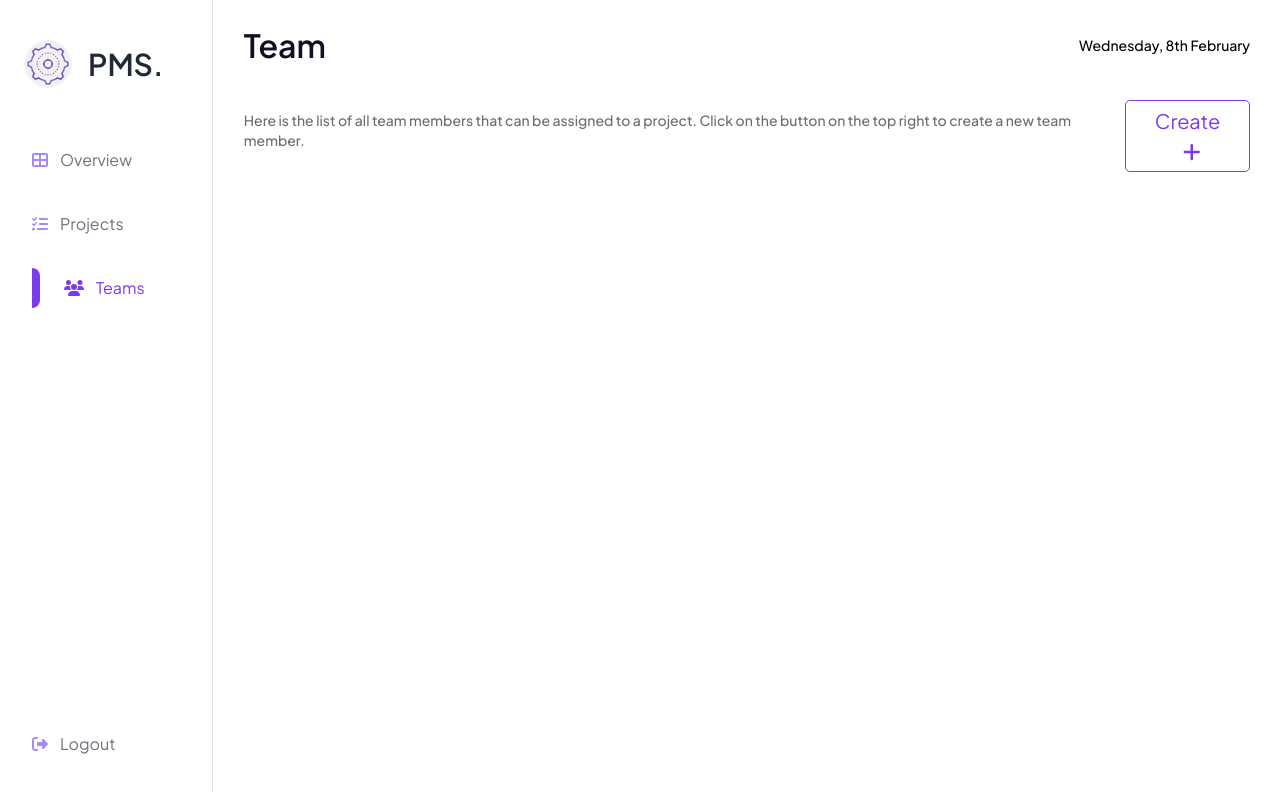
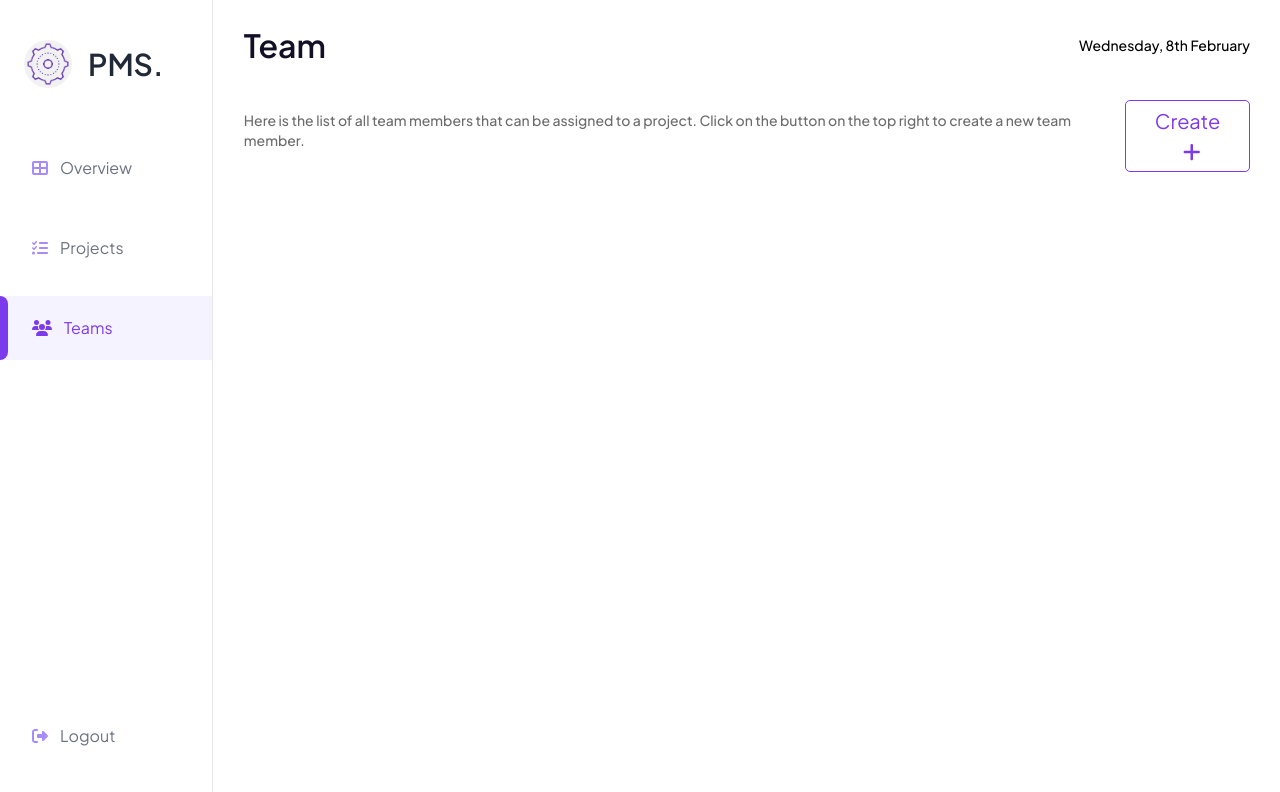
Before and after one commit to Kaykeks1/pms-ui, a Next.js app: page /team in a window 1280 px wide. Shown: the top 792 px of the page. Built offline with nearby package versions, Linux system fonts and the light colour scheme; sample sign-in values are in the browser's storage.

Commit message:
sidebar design improvement

```diff
--- a/components/sidebar/Sidebar.tsx
+++ b/components/sidebar/Sidebar.tsx
@@ -27,29 +27,29 @@ const Sidebar = () => {
     <div className="flex flex-col h-9/10 justify-between">
         <div className="flex flex-col">
             <Link
-                className={`flex py-1 my-2 h-12 ml-8 w-full group hover:ml-0${router.pathname == "/overview" && ' ml-0 before:p-1 before:mr-6 before:rounded-tr-lg before:rounded-br-lg before:bg-violet-600'}`}
+                className={`flex my-2 h-16 pl-8 w-full group hover:ml-0${router.pathname == "/overview" && ' ml-0 before:-ml-8 before:p-1 before:mr-6 before:rounded-tr-lg before:rounded-br-lg before:bg-violet-600 bg-violet-50'}`}
                 href="/overview"
             >
-                <FontAwesomeIcon icon={faThLarge} className={`text-violet-400 self-center mr-3 ${router.pathname == "/overview" ? 'text-violet-600' : 'group-hover:text-violet-600'}`} />
-                <p className={`text-gray-500 self-center ${router.pathname == "/overview" ? 'text-violet-600' : 'group-hover:text-violet-600'}`}>Overview</p>
+                <FontAwesomeIcon icon={faThLarge} className={`self-center mr-3 ${router.pathname == "/overview" ? 'text-violet-600' : 'text-violet-400 group-hover:text-violet-600'}`} />
+                <p className={`self-center ${router.pathname == "/overview" ? 'text-violet-600' : 'text-gray-500 group-hover:text-violet-600'}`}>Overview</p>
             </Link>
             <Link
-                className={`flex py-1 my-2 h-12 ml-8 w-full group hover:ml-0${router.pathname == "/projects" && ' ml-0 before:p-1 before:mr-6 before:rounded-tr-lg before:rounded-br-lg before:bg-violet-600'}`}
+                className={`flex my-2 h-16 pl-8 w-full group hover:ml-0${router.pathname == "/projects" && ' ml-0 before:-ml-8 before:p-1 before:mr-6 before:rounded-tr-lg before:rounded-br-lg before:bg-violet-600 bg-violet-50'}`}
                 href="/projects"
             >
-                <FontAwesomeIcon icon={faTasks} className={`text-violet-400 self-center mr-3 ${router.pathname == "/projects" ? 'text-violet-600' : 'group-hover:text-violet-600'}`} />
-                <p className={`text-gray-500 self-center ${router.pathname == "/projects" ? 'text-violet-600' : 'group-hover:text-violet-600'}`}>Projects</p>
+                <FontAwesomeIcon icon={faTasks} className={`self-center mr-3 ${router.pathname == "/projects" ? 'text-violet-600' : 'text-violet-400 group-hover:text-violet-600'}`} />
+                <p className={`self-center ${router.pathname == "/projects" ? 'text-violet-600' : 'text-gray-500 group-hover:text-violet-600'}`}>Projects</p>
             </Link>
             <Link
-                className={`flex py-1 my-2 h-12 ml-8 w-full group hover:ml-0${router.pathname == "/team" && ' ml-0 before:p-1 before:mr-6 before:rounded-tr-lg before:rounded-br-lg before:bg-violet-600'}`}
+                className={`flex my-2 h-16 pl-8 w-full group hover:ml-0${router.pathname == "/team" && ' ml-0 before:-ml-8 before:p-1 before:mr-6 before:rounded-tr-lg before:rounded-br-lg before:bg-violet-600 bg-violet-50'}`}
                 href="/team"
             >
-                <FontAwesomeIcon icon={faUsers} className={`text-violet-400 self-center mr-3 ${router.pathname == "/team" ? 'text-violet-600' : 'group-hover:text-violet-600'}`} />
-                <p className={`text-gray-500 self-center ${router.pathname == "/team" ? 'text-violet-600' : 'group-hover:text-violet-600'}`}>Teams</p>
+                <FontAwesomeIcon icon={faUsers} className={`self-center mr-3 ${router.pathname == "/team" ? 'text-violet-600' : 'text-violet-400 group-hover:text-violet-600'}`} />
+                <p className={`self-center ${router.pathname == "/team" ? 'text-violet-600' : 'text-gray-500 group-hover:text-violet-600'}`}>Teams</p>
             </Link>
         </div>
         <div className="flex flex-col">
-            <div className="flex py-1 my-2 h-12 ml-8 w-full group cursor-pointer" onClick={logout}>
+            <div className="flex my-2 h-16 pl-8 w-full group cursor-pointer" onClick={logout}>
                 <FontAwesomeIcon icon={faSignOutAlt} className="text-violet-400 group-hover:text-violet-600 self-center mr-3" />
                 <p className="text-gray-500 group-hover:text-violet-600 self-center">Logout</p>
             </div>
```
